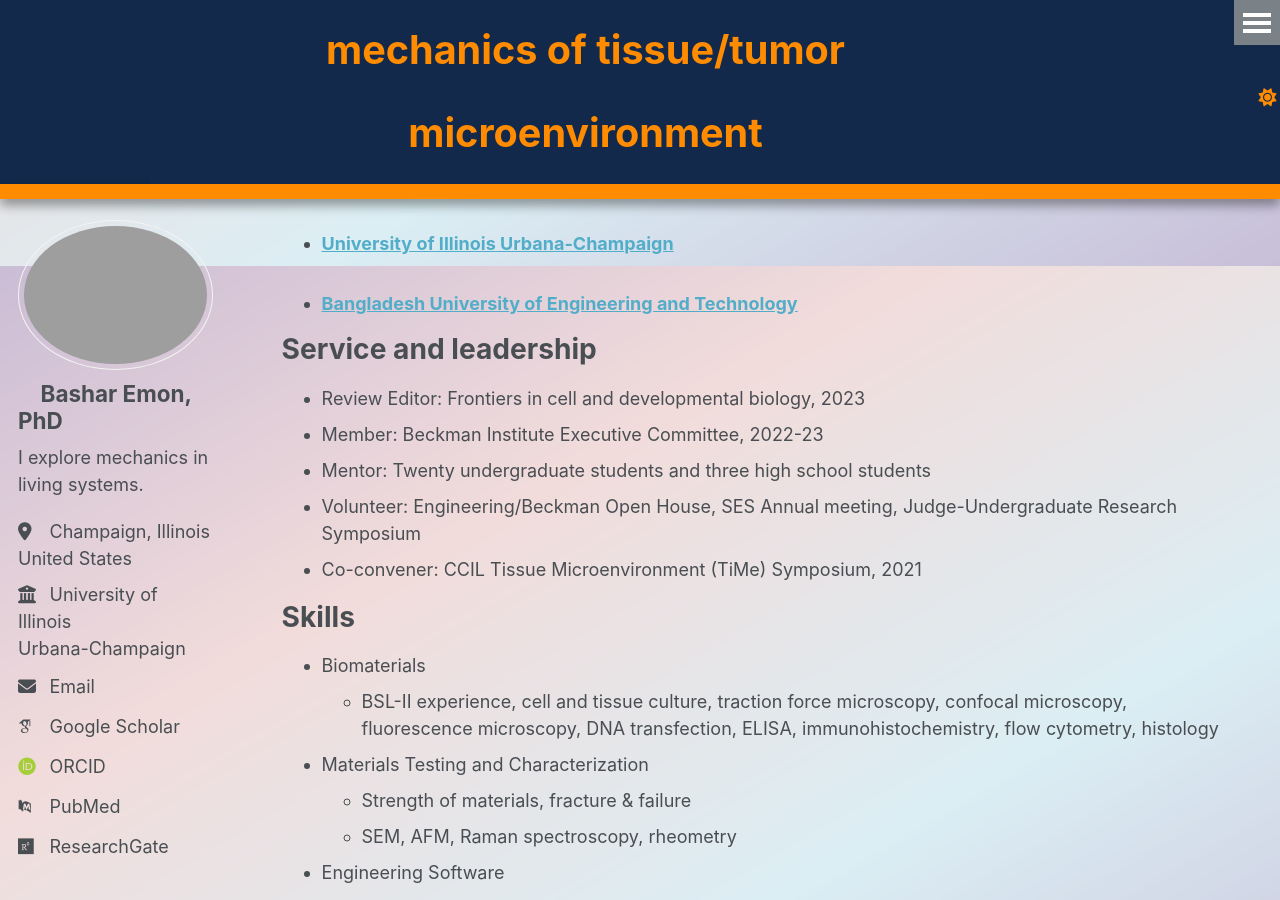
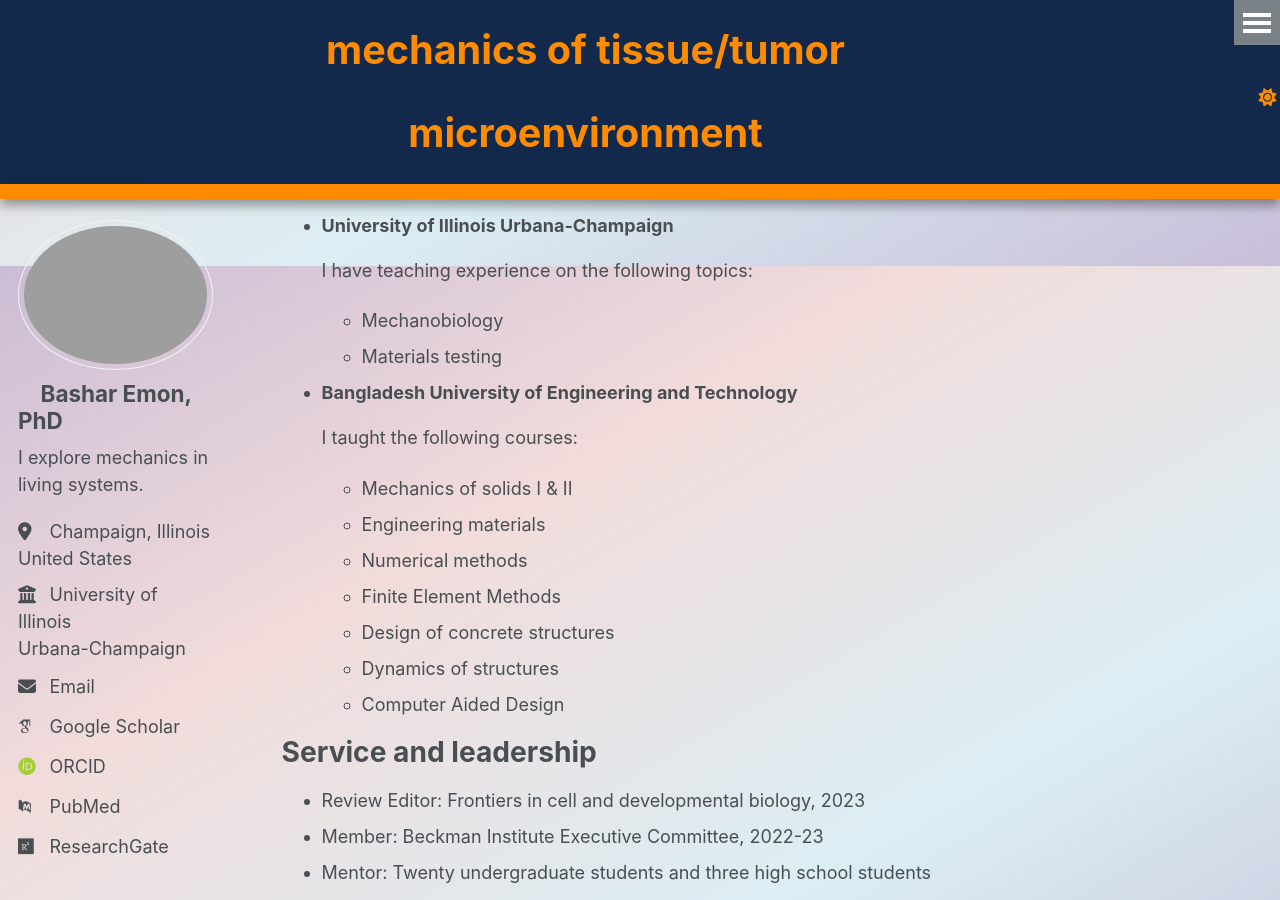
Before and after one commit to BasharEmon/BasharEmon.github.io, a Jekyll site: the page built from _pages/cv.md, in a window 1280 px wide and 900 px high, scrolled down 6034 px. Built offline with Jekyll 4.4.1, drawn with Linux system fonts in a browser that asks for light colours; some web fonts are replaced.

Commit message:
Update cv.md

```diff
--- a/_pages/cv.md
+++ b/_pages/cv.md
@@ -51,9 +51,18 @@ Talks
 
 Teaching
 ======
-  <ul>{% for post in site.teaching reversed %}
+<!--  <ul>{% for post in site.teaching reversed %}
     {% include archive-single-cv.html %}
-  {% endfor %}</ul>
+  {% endfor %}</ul>                            -->
+
+<ul>
+  {% for post in site.teaching reversed %}
+    <li>
+      <strong>{{ post.title }}</strong><br />
+      {{ post.content | markdownify }}
+    </li>
+  {% endfor %}
+</ul>
 
 Service and leadership
 ======
```
